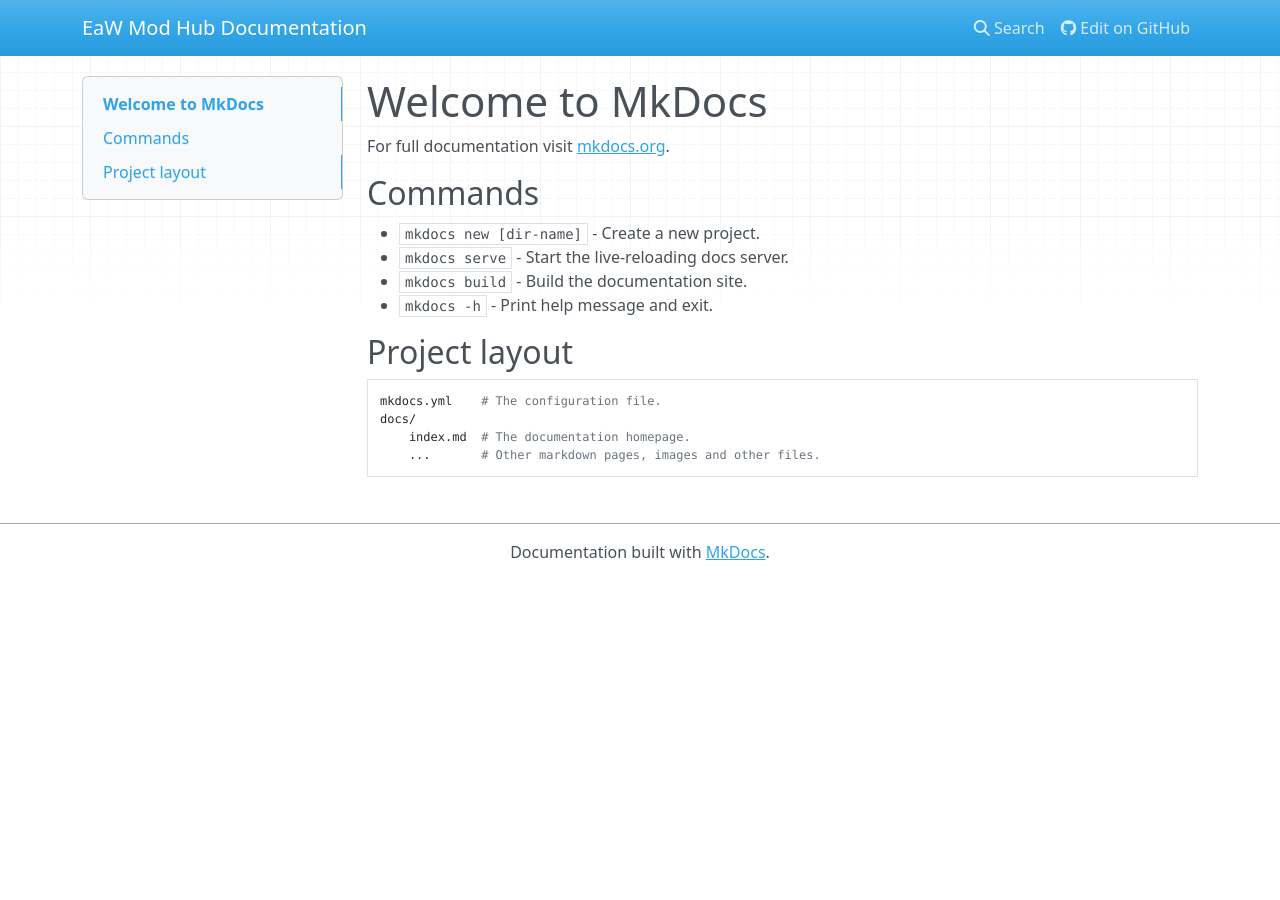
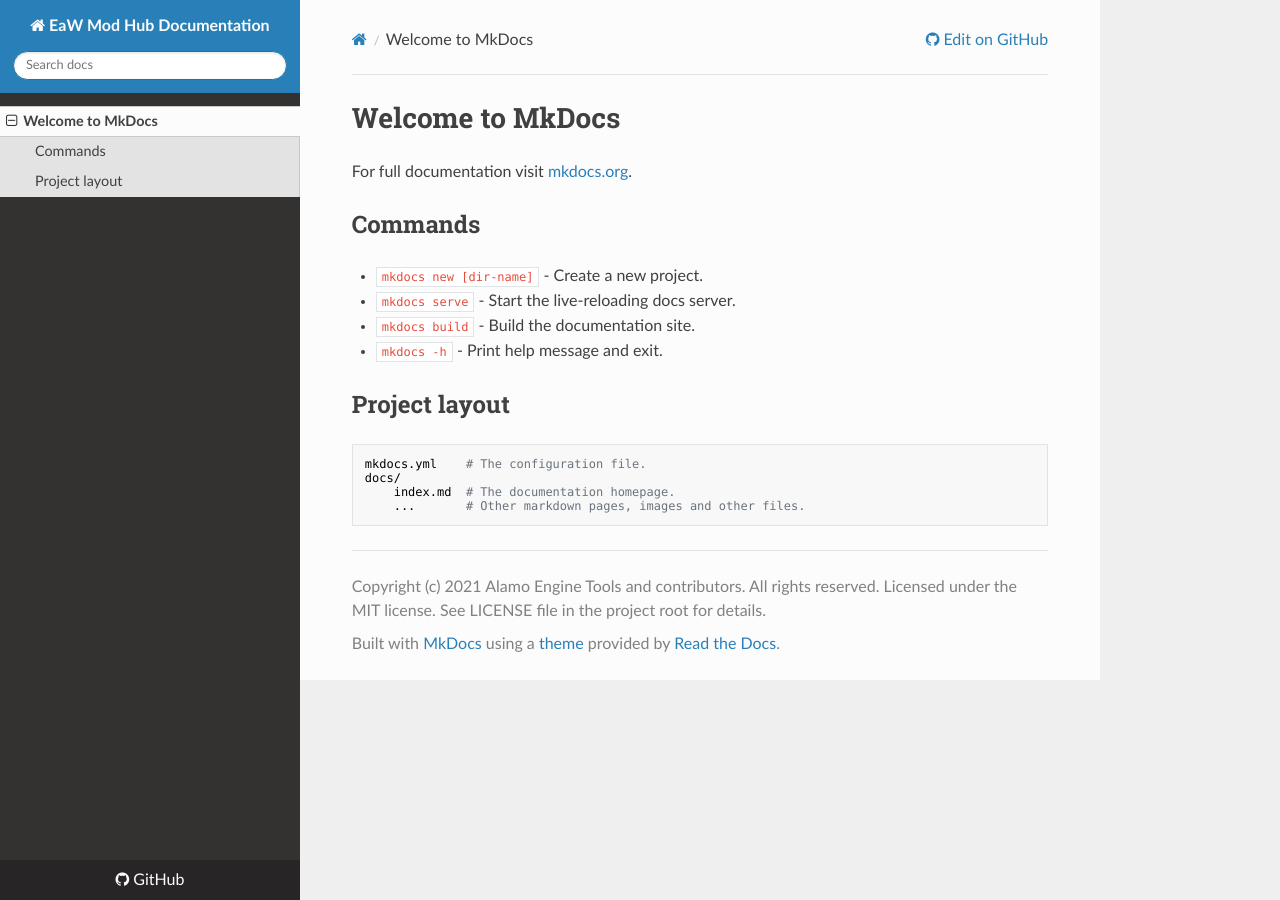
Before and after one commit to AlamoEngine-Tools/eaw-doc-pages, an MkDocs documentation site: the page built from docs/index.md, in a window 1280 px wide. Built offline with MkDocs 1.6.1, drawn with Linux system fonts in a browser that asks for light colours; nearby versions of some CDN libraries.

Commit message:
Initial configuration finished.

```diff
--- a/mkdocs.yml
+++ b/mkdocs.yml
@@ -1,3 +1,10 @@
 site_name: EaW Mod Hub Documentation
 site_url: https://eaw-mod-hub-documentation.readthedocs.io
 repo_url: https://github.com/AlamoEngine-Tools/eaw-doc-pages
+repo_name: 'GitHub'
+edit_uri: edit/main/docs/
+site_description: The community maintained EaW Mod Hub Documentation for Star Wars - Empire at War and Star Wars - Empire at War - Forces of Corruption
+site_author: Alamo Engine Tools and contributors
+copyright: Copyright (c) 2021 Alamo Engine Tools and contributors. All rights reserved. Licensed under the MIT license. See LICENSE file in the project root for details.
+
+theme: readthedocs
```
